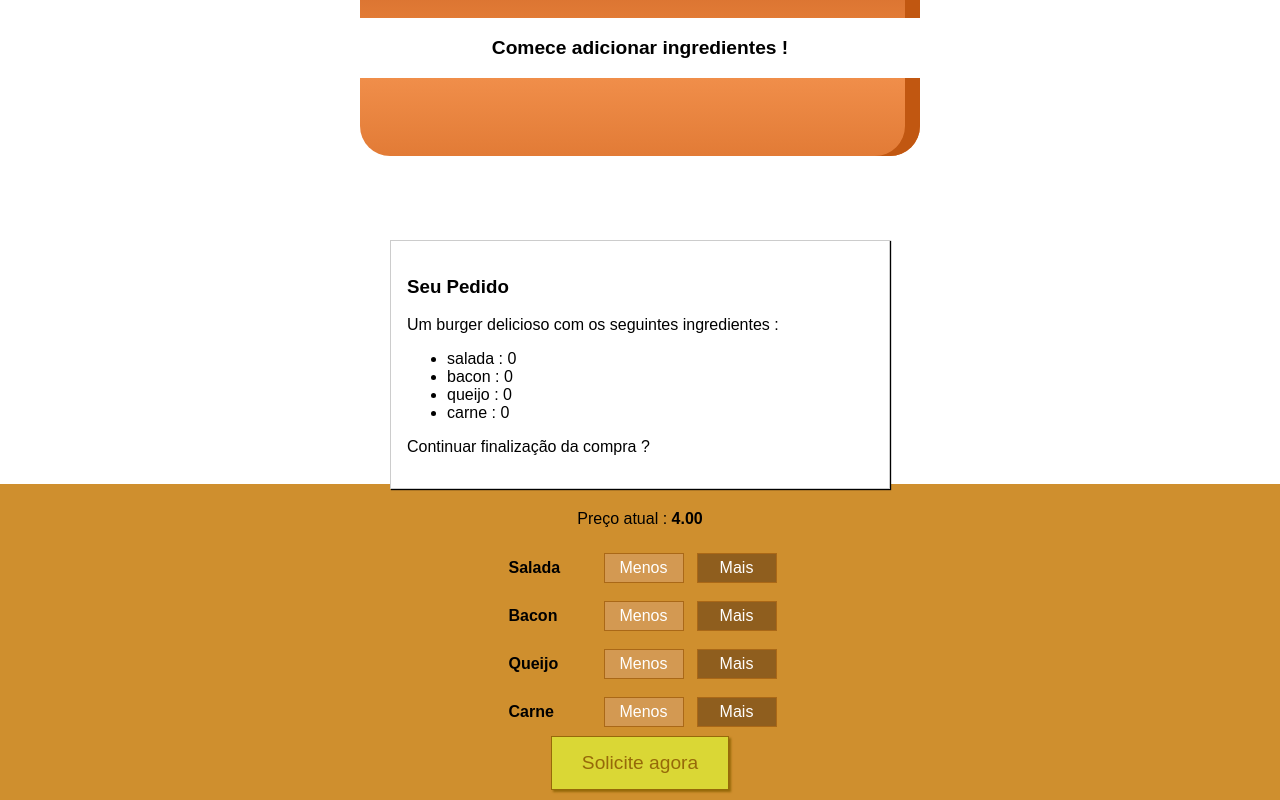
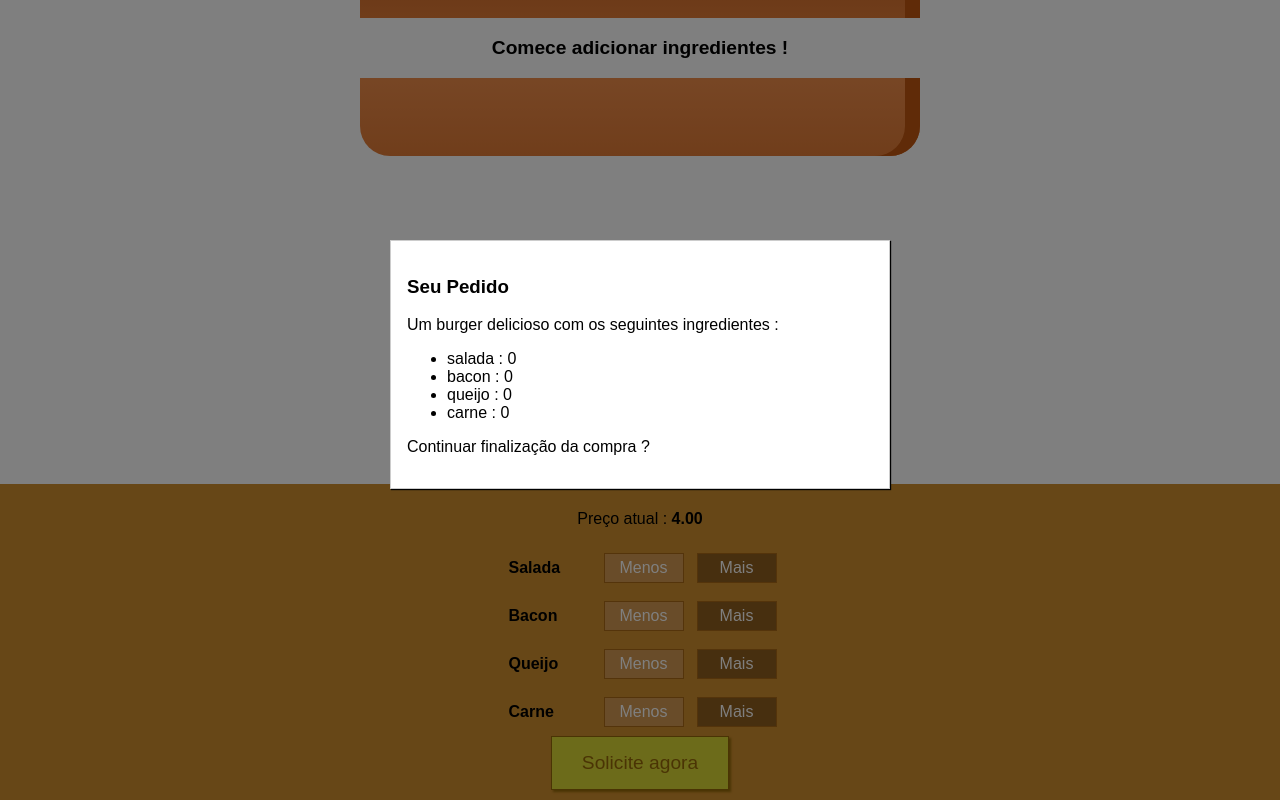
Before and after one commit to codingscode/React-24-new, a React app: page / in a window 1280 px wide. Both pictures are taken after a click on the button "Solicite agora". Shown: the part 150-950 px from the top of the page. Built offline with nearby package versions, Linux system fonts and the light colour scheme.

Commit message:
parte 15

```diff
--- /dev/null
+++ b/src/componentes/UI/Backdrop/Backdrop.css
@@ -0,0 +1,9 @@
+.Backdrop {
+    width: 100%;
+    height: 100%;
+    position: fixed;
+    z-index: 100;
+    left: 0;
+    top: 0;
+    background-color: rgba(0, 0, 0, 0.5);
+}
--- a/src/componentes/UI/Backdrop/Backdrop.js
+++ b/src/componentes/UI/Backdrop/Backdrop.js
@@ -0,0 +1,10 @@
+import React from 'react'
+
+import classes from './Backdrop.css'
+
+
+const backdrop = (props) => (
+   props.show ? <div className={classes.Backdrop} onClick={props.clicado}></div> : null
+);
+
+export default backdrop;
--- a/src/componentes/UI/Modal/Modal.js
+++ b/src/componentes/UI/Modal/Modal.js
@@ -1,14 +1,20 @@
 import React from 'react'
 
 import classes from './Modal.css'
+import Auxiliar from '../../../hoc/Auxiliar'
+import Backdrop from '../Backdrop/Backdrop'
+
 
 const modal = (props) => (
+    <Auxiliar>
+        <Backdrop show={props.show} clicado={props.modalFechado}/>
         <div className={classes.Modal} style={{
             transform: props.show ? 'translateY(0)' : 'translateY(-100vh)',
             opacity: props.show ? '1' : '0'
         }}>
             {props.children}
         </div>
+    </Auxiliar>
 );
 
 export default modal;
--- a/src/containers/BurgerConstrucao/burgerConstrutor.js
+++ b/src/containers/BurgerConstrucao/burgerConstrutor.js
@@ -81,6 +81,10 @@ class burgerConstrutor extends Component {
         this.setState({adquirindo: true});
     }
 
+    gerencancelarAdquirir = () => {
+        this.setState({adquirindo: false});
+    }
+
     render() {
         const infoDesabilitada = {
            ...this.state.ingredientes
@@ -91,7 +95,7 @@ class burgerConstrutor extends Component {
 
         return (
           <Auxiliar>
-             <Modal show={this.state.adquirindo}>
+             <Modal show={this.state.adquirindo} modalFechado={this.gerencancelarAdquirir}>
                  <SumarioPedido ingredientes={this.state.ingredientes}/>
              </Modal>
              <Burger ingredientes={this.state.ingredientes}/>
```
Lines whose indentation alone changed are shown as unchanged.
